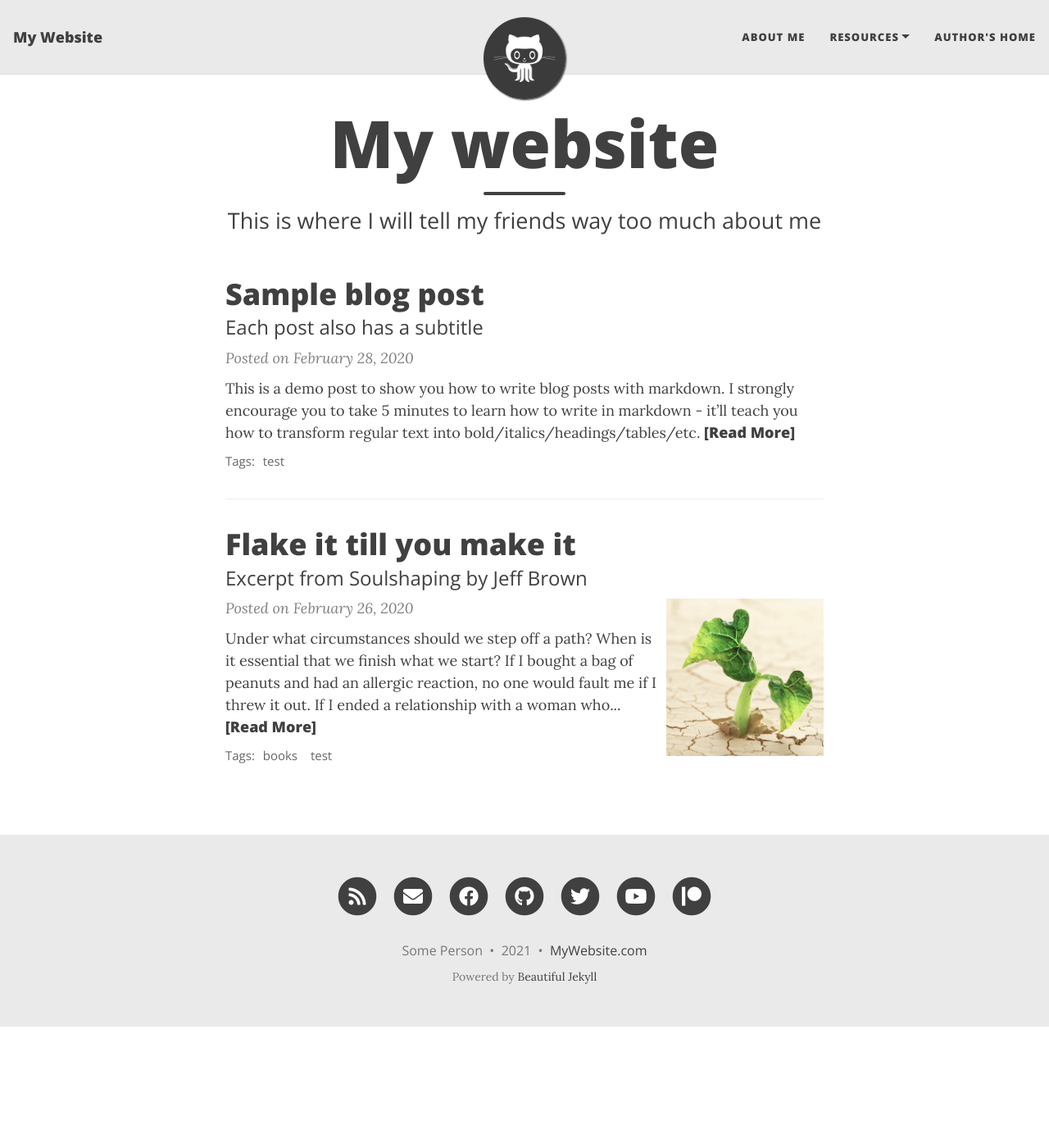
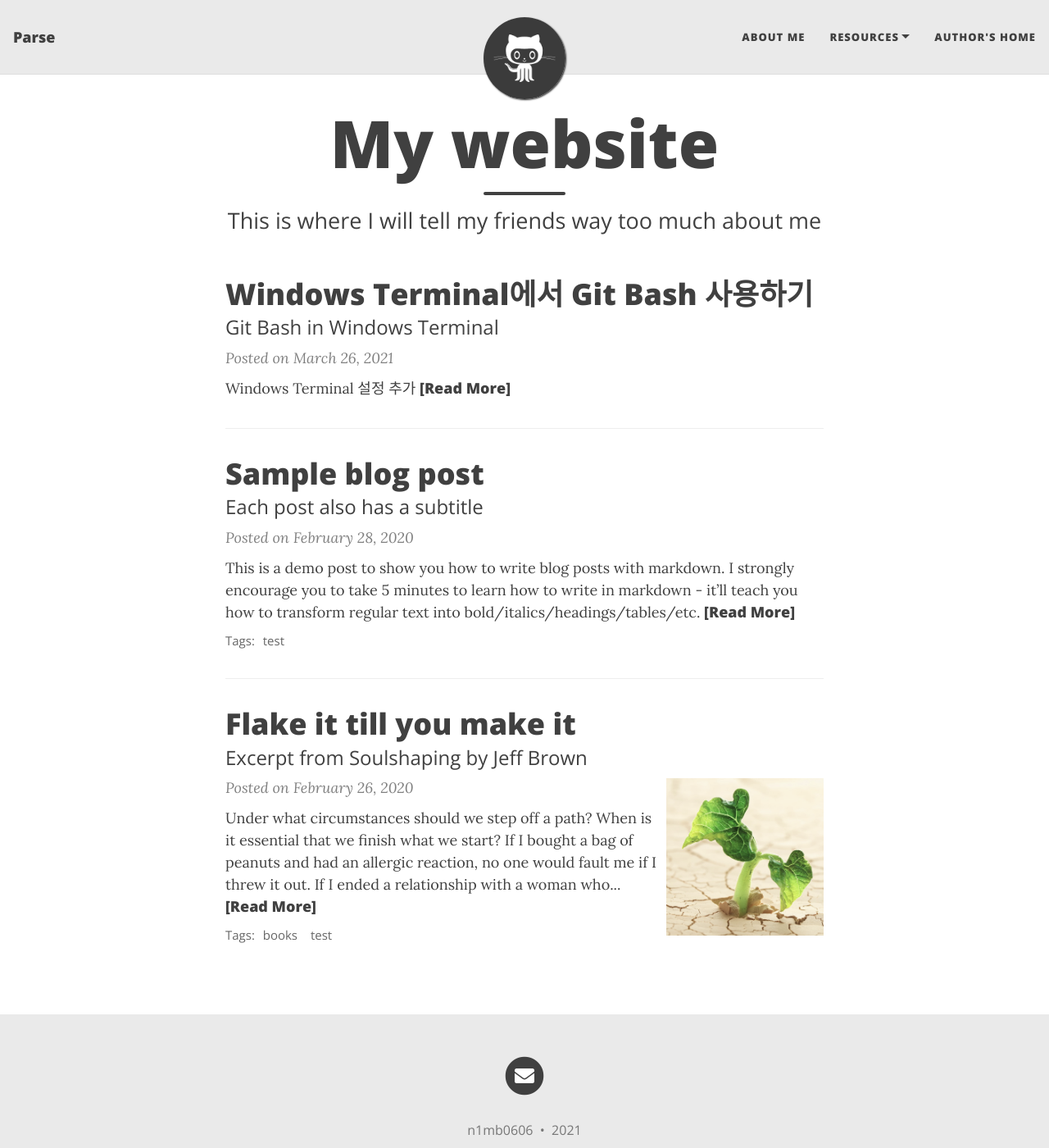
Before and after one commit to qowltmd/qowltmd.github.io, a Jekyll site: the page built from index.html, in a window 1280 px wide and 1400 px high. Shown: the whole window at 82% size. Built offline with Jekyll 4.4.1, drawn with Linux system fonts in a browser that asks for light colours; nearby versions of some CDN libraries; the list of posts is cut into pages by our own code; part of the change alters nothing that is shown.

Commit message:
Post added

```diff
--- a/_config.yml
+++ b/_config.yml
@@ -6,10 +6,10 @@
 # --- Required options --- #
 
 # Name of website
-title: My Website
+title: Parse
 
 # Your name to show in the footer
-author: Some Person
+author: n1mb0606
 
 # --- List of links in the navigation bar --- #
 
@@ -39,12 +39,12 @@ round-avatar: true
 # Select the social network links that you want to show in the footer.
 # Uncomment the links you want to show and add your information to each one.
 social-network-links:
-  email: "someone@example.com"
-  facebook: deanattali
-  github: daattali
-  twitter: daattali
-  patreon: DeanAttali
-  youtube: c/daattali
+  email: "n1mb0606@gmail.com"
+#  facebook: deanattali
+#  github: daattali
+#  twitter: daattali
+#  patreon: DeanAttali
+#  youtube: c/daattali
 #  medium: yourname
 #  reddit: yourname
 #  linkedin: daattali
@@ -65,7 +65,7 @@ social-network-links:
 
 # If you want to show a link to an RSS in the footer, add the site description here.
 # If you don't want to show an RSS link, remove the following line.
-rss-description: This website is a virtual proof that I'm awesome
+#  rss-description: This website is a virtual proof that I'm awesome
 
 # --- General options --- #
 
@@ -78,7 +78,7 @@ share-links-active:
 
 # How to display the link to your website in the footer
 # Remove this if you don't want a link in the footer
-url-pretty: "MyWebsite.com"
+# url-pretty: "MyWebsite.com"
 
 # Excerpt word length - Truncate the excerpt of each post on the feed page to the specified number of words
 excerpt_length: 50
@@ -187,7 +187,7 @@ date_format: "%B %-d, %Y"
 # --- You don't need to touch anything below here (but you can if you want) --- #
 
 # Output options (more information on Jekyll's site)
-timezone: "America/Toronto"
+timezone: "Asia/Seoul"
 markdown: kramdown
 highlighter: rouge
 permalink: /:year-:month-:day-:title/
--- /dev/null
+++ b/_posts/2021-03-26-My-First-Post.md
@@ -0,0 +1,57 @@
+---
+layout: page
+title: Windows Terminal에서 Git Bash 사용하기
+subtitle : Git Bash in Windows Terminal
+---
+
+# Windows Terminal 설정 추가
+
+~~~
+{
+    "guid": "{########-####-####-####-########}",
+    "commandline": "%PROGRAMFILES%/git/usr/bin/bash.exe -i -l",
+    "icon": "%PROGRAMFILES%/Git/mingw64/share/git/git-for-windows.ico",
+    "name" : "Bash",
+    "startingDirectory" : "%USERPROFILE%",
+    "tabColor" : "#E84D31"
+}
+~~~
+GUID는 powershell에 다음과 같이 입력하면 얻을 수 있다.
+~~~
+[guid]::NewGuid()
+~~~
+
+Terminal 설정에 대한 더 많은 정보는 아래의 사이트에 있다.
+[Windows 터미널이란?](https://docs.microsoft.com/ko-kr/windows/terminal/)
+# Context Menu 수정하기
+바탕화면 또는 폴더 왼쪽 클릭하면 나타나는 Context Menu 내부의 Git Bash도 Windows Terminal을 이용하여 열 수 있다.
+### Warning
+
+{: .box-warning}
+**주의:** 편집하기 전 미리 백업을 해두는 것이 좋다.
+
+
+Registry 편집기에 들어간후 다음 주소로 들어간다.
+~~~
+컴퓨터\HKEY_CLASSES_ROOT\Directory
+~~~
+
+내부에 Background와 shell폴더가 있다. Background 폴더는 바탕화면 또는 탐색기 내부를 마우스 오른쪽 클릭할 때 뜨는 Context Menu이고 shell은 폴더 아이콘을 마우스 오른쪽 클릭할 때 뜨는 Context Menu이다.
+
+먼저 Directory\Background\shell\git_shell로 들어간다. 안에 command 폴더가 있다. 폴더를 클리하면 REG_SZ인 (기본값)이 있다. 데이터를 다음과 같이 수정한다.
+
+~~~
+"C:\Users\{사용자 컴퓨터 이름}\Appdata\Local\Microsoft\WindowsApps\wt.exe" "-p" "Bash"" "-d" "%v."
+~~~
+
+-p와 Bash는 프로필에 대한 Parameter이다. -d와 %v.는 현재 디렉터리에 대한 Parameter이다.
+Parameter에 대한 더 많은 정보를 원하면 아래의 사이트가 도움이 된다.
+[Shortcut Menu Verbs](https://docs.microsoft.com/en-us/windows/win32/shell/context#shortcut-menu-verbs)
+
+수정을 했다면 Directory\shell\git_shell로 들어간다. command로 들어간 후 (기본값)의 데이터를 위와 동일하게 바꾼다.
+이제 Context Menu에서도 Windows Terminal을 이용하여 Git Bash를 이용할 수 있게 되었다.
+---
+layout: page
+title: Windows Terminal에서 Git Bash 사용하기
+subtitle : Git Bash in Windows Terminal
+---
```
